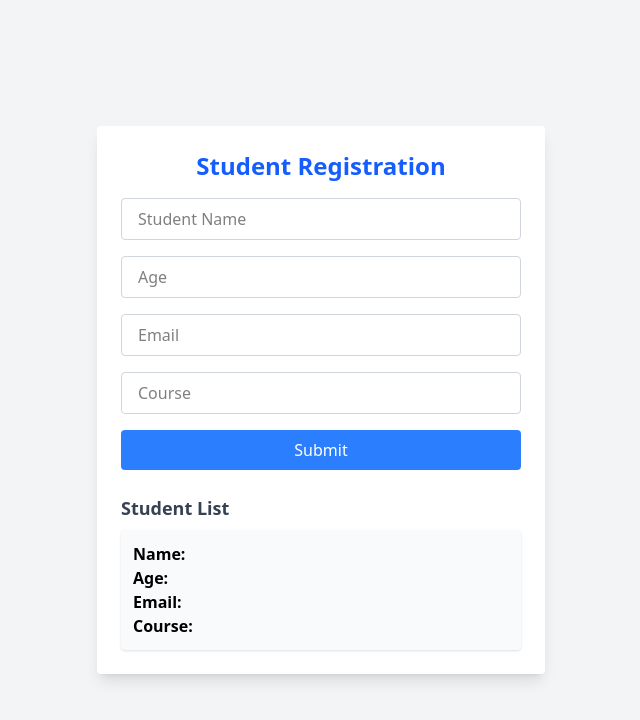
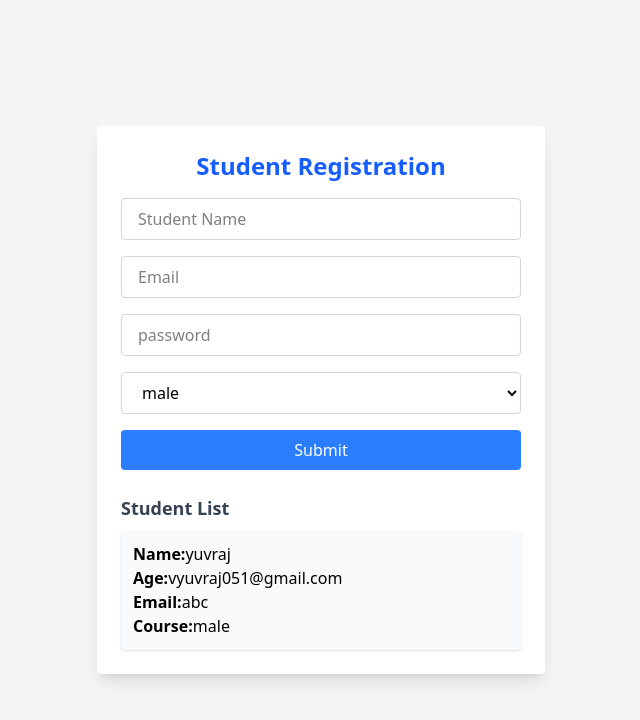
Before and after one commit to yuvraj051/crud-operation, a React (Vite) app in the folder frontend/: page / in a window 1280 px wide. Shown: the top 720 px of the page, without its empty margins (319-959 px from the left). Built offline with nearby package versions, Linux system fonts and the light colour scheme.

Commit message:
demo student data

```diff
--- a/frontend/src/components/Home.jsx
+++ b/frontend/src/components/Home.jsx
@@ -1,6 +1,20 @@
-import React, { useState } from "react";
+import React, { useEffect, useState } from "react";
 
 export default function Home() {
+  const [studentsList, setstudentsList] = useState([]);
+
+  useEffect(() => {
+    setstudentsList([
+      {
+        id: 1,
+        name: "yuvraj",
+        email: "vyuvraj051@gmail.com",
+        password: "abc",
+        gender: "male",
+      },
+    ]);
+  }, []);
+
   return (
     <div className="min-h-screen bg-gray-100 flex items-center justify-center p-4">
       <div className="bg-white rounded shadow-lg w-full max-w-md p-6">
@@ -17,13 +31,6 @@ export default function Home() {
           />
 
           <input
-            type="number"
-            name="age"
-            className="w-full px-4 py-2 border border-gray-300 rounded focus:outline-none focus:ring-2 focus:ring-blue-400"
-            placeholder="Age"
-          />
-
-          <input
             type="email"
             name="email"
             className="w-full px-4 py-2 border border-gray-300 rounded focus:outline-none focus:ring-2 focus:ring-blue-400"
@@ -31,12 +38,22 @@ export default function Home() {
           />
 
           <input
-            type="text"
-            name="course"
+            type="password"
+            name="age"
             className="w-full px-4 py-2 border border-gray-300 rounded focus:outline-none focus:ring-2 focus:ring-blue-400"
-            placeholder="Course"
+            placeholder="password"
           />
 
+          <select
+            name="gender"
+            id=""
+            className="w-full px-4 py-2 border border-gray-300 rounded focus:outline-none focus:ring-2 focus:ring-blue-400"
+          >
+            <option select="true" value="male">
+              male
+            </option>
+            <option value="female">female</option>
+          </select>
           <button
             type="submit"
             className="w-full bg-blue-500 text-white py-2 rounded hover:bg-blue-600 transition"
@@ -49,29 +66,26 @@ export default function Home() {
         <div className="mt-6">
           <h3 className="text-lg font-bold mb-2 text-gray-700">Student List</h3>
           <ul className="space-y-2">
-            {/* {studentsList.map((stu, index) => ( */}
-            <li
-              // key={index}
-              className="p-3 bg-gray-50 rounded shadow-sm"
-            >
+            {studentsList.map((stu, index) => (
+              <li key={index} className="p-3 bg-gray-50 rounded shadow-sm">
                 <p>
                   <strong>Name:</strong>
-                {/* {stu.name} */}
+                  {stu.name}
                 </p>
                 <p>
                   <strong>Age:</strong>
-                {/* {stu.age} */}
+                  {stu.email}
                 </p>
                 <p>
                   <strong>Email:</strong>
-                {/* {stu.email} */}
+                  {stu.password}
                 </p>
                 <p>
                   <strong>Course:</strong>
-                {/* {stu.course} */}
+                  {stu.gender}
                 </p>
               </li>
-            {/* ))} */}
+            ))}
           </ul>
         </div>
       </div>
```
Lines whose indentation alone changed are shown as unchanged.
